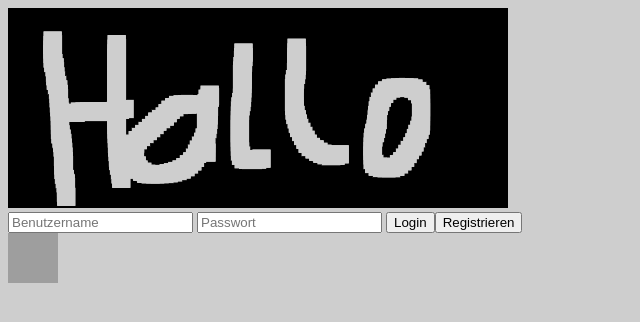
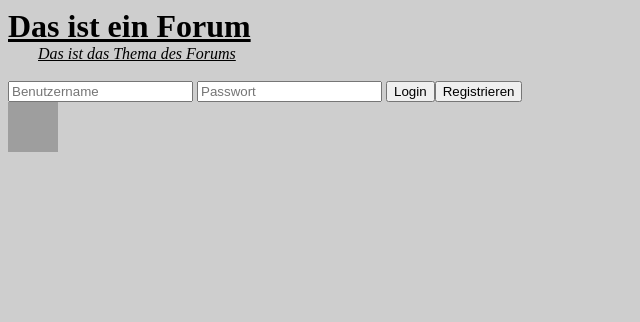
Before and after one commit to Altair68/Projekt, a PHP site: page /process.php in a window 1280 px wide. Shown: the top 322 px of the page, without its empty margins (0-640 px from the left). Run offline with PHP 8.4, Linux system fonts and the light colour scheme; data that the repository does not hold is empty; some libraries are stand-ins or nearby versions; grey boxes are pictures that could not be loaded.

Commit message:
Div Änderungen

```diff
--- a/src/header.php
+++ b/src/header.php
@@ -6,13 +6,23 @@
     <script src="lib/jquery-ui-1.10.3/ui/jquery-ui.js"></script>
     <script src="lib/jquery-cookie/jquery-cookie.js"></script>
     <script src="lib/farbtastic/farbtastic.js"></script>
+    <script src="lib/jQuery-TE_v.1.4.0/jquery-te-1.4.0.min.js"></script>
     <script src="script.js"></script>
     <link rel="stylesheet" type="text/css" href="lib/farbtastic/farbtastic.css">
+    <link rel="stylesheet" type="text/css" href="lib/jQuery-TE_v.1.4.0/jquery-te-1.4.0.css">
     <link rel="stylesheet" type="text/css" href="style.css">
 </head>
 <body>
     <header>
-        <a href="\"><img src="banner.png"/></a>
+        <div class="header">
+            <a href="\">
+                <div class='caption'>
+                    Das ist ein Forum
+                </div>
+                <div class='subCaption'>
+                    Das ist das Thema des Forums
+                </div>
+            </a>
             <br/>
             <?php
             session_start();
@@ -36,6 +46,7 @@
                 </form>";
             }
             ?>
+        </div>
     </header>
     <div class='colorChooser'>
         <img src='http://www.w3schools.com/tags/colormap.gif' width='50px' height='50px'>
--- a/src/process.php
+++ b/src/process.php
@@ -18,6 +18,8 @@ if ($_POST["mode"] == "post") {
     userEdit();
 } elseif ($_POST["mode"] == "deletePost") {
     deletePost();
+} elseif ($_POST["mode"] == "quotePost") {
+    quotePost();
 }
 
 function post()
@@ -25,19 +27,19 @@ function post()
     echo "<div class='error'>Post wird erstellt</div>";
     $id_get = htmlspecialchars($_POST["threadid"]);
     $title = htmlspecialchars($_POST["Title"]);
-    $content = htmlspecialchars($_POST["Content"]);
+    $content = $_POST["Content"];
     $user = $_SESSION["userid"];
     $editedContent = replaceUmlaute($content);
     $editedTitle = replaceUmlaute($title);
     $insert = "INSERT INTO Posts (Title, Thread, Content, User, Date) VALUES ('$editedTitle', '$id_get', '$editedContent', '$user', CURRENT_TIMESTAMP)";
-    $query = mysql_query($insert);
+    mysql_query($insert);
     echo mysql_error();
 }
 
 function replaceUmlaute($stringToEdit)
 {
-    $search = array("\n", "ä", "Ä", "ö", "Ö", "ü", "Ü", "<hr>");
-    $replace = array("<br>", "&auml;", "&Auml;", "&ouml;", "&Ouml;", "&uuml;", "&Uuml;", "");
+    $search = array("\n", "ä", "Ä", "ö", "Ö", "ü", "Ü",);
+    $replace = array("<br>", "&auml;", "&Auml;", "&ouml;", "&Ouml;", "&uuml;", "&Uuml;");
     return str_replace($search, $replace, $stringToEdit);
 }
 
@@ -138,11 +140,14 @@ function userEdit()
 
 function deletePost()
 {
-    echo "<div class='error'>Post wird gel&oumlscht</div>";
     $id = $_POST['id'];
     $statement = "DELETE FROM Posts WHERE ID = $id";
     mysql_query($statement);
     echo mysql_error();
+}
+
+function quotePost() {
+    alert($_POST['Content']);
 }
 ?>
 <html>
--- a/src/script.js
+++ b/src/script.js
@@ -9,6 +9,11 @@ $(document).ready(function() {
         $.cookie("color1", color);
         $('#color').val(color);
         setColors(color);
+    });
+    $('.editor').jqte();
+    $('.quoteButton').click(function(event) {
+       var content = $('#editor');
+        content.val(content.val() + "<div class='quote'>" + event.target.getAttribute('content') + "</div>");
     });
 
     if(checkBrowserName('MSIE')){
--- a/src/style.css
+++ b/src/style.css
@@ -48,6 +48,7 @@ article {
 .PostDate {
     text-align: right;
     font-style: italic;
+    float: right;
 }
 .wrapPostUserContent {
     overflow: hidden;
@@ -166,6 +167,11 @@ article {
     margin-left: 3px;
     margin-top: 3px;
 }
+
+.quoteButton {
+    float: left;
+}
+
 .colorChooser {
     float: right;
     overflow: hidden;
@@ -174,8 +180,8 @@ article {
     transition: width 2s, height 1s;
     position: absolute;
     overflow: hidden;
--webkit-transition: width 2s, height 1s; /* Safari */
-    }
+    -webkit-transition: width 2s, height 1s; /* Safari */
+}
 
 
 .colorChooser:hover {
@@ -201,8 +207,31 @@ article {
 .colorChooser form {
     opacity: 0;
     transition: opacity 2s ease-out;
--webkit-transition: opacity 2s ease-out; /* Safari */
-    }
+    -webkit-transition: opacity 2s ease-out; /* Safari */
+}
+
+.quote {
+    background: rgb(83, 83, 83);
+    -moz-box-shadow: inset 4px 4px 4px #444;
+    -webkit-box-shadow: inset 4px 4px 4px #444;
+    box-shadow: inset 4px 4px 4px #444;
+    margin-left: 120px;
+    padding:4px 7px;
+}
+
+.header {
+    margin: 0 auto;
+}
+
+.caption {
+    font-weight: bold;
+    font-size:200%
+}
+
+.subCaption {
+    padding: 0 30px;
+    font-style: italic;
+}
 
 .greyOrangeGreyFlowBackground {
 background: #808080; /* Old browsers */
```
Also changed, not shown: src/showthread.php (+13 -10 lines). Lines whose indentation alone changed are shown as unchanged.
